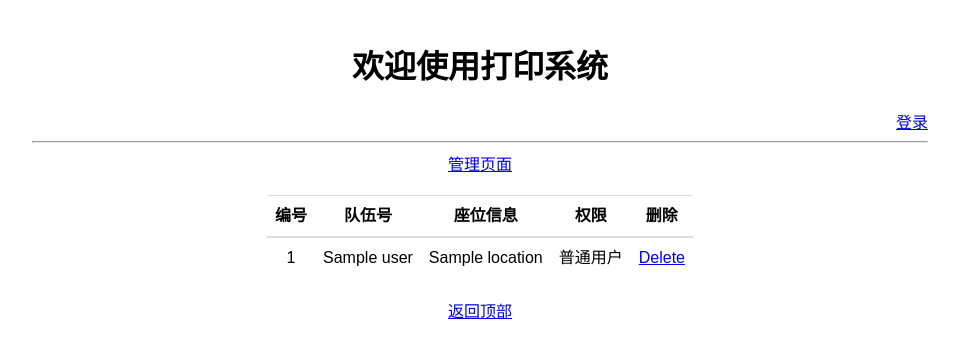
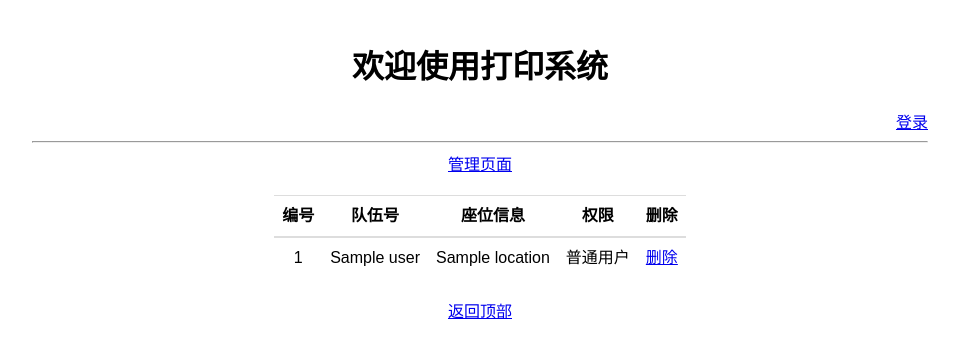
Before and after one commit to intspt/print, a Flask app: template app/templates/userList.html in a window 1280 px wide. Shown: the top 358 px of the page, without its empty margins (160-1119 px from the left). Run offline with Flask 2, Linux system fonts and the light colour scheme; data comes from the database, SQL or seed files in the repository; the template is opened without the code that fills it: most values are stand-ins (such as "Sample title", 1, 10 or a date in 2020).

Commit message:
update
update

```diff
--- a/app/templates/userList.html
+++ b/app/templates/userList.html
@@ -24,7 +24,7 @@
                     {% else %}
                         <td> 普通用户 </td>
                     {% endif %}
-                    <td><a href="{{ url_for('delete_user', uid = user.id_) }}"> Delete </a></td>
+                    <td><a href="{{ url_for('delete_user', uid = user.id_) }}"> 删除 </a></td>
                     </tr>
                 {% endfor %}
             </tbody>
```
